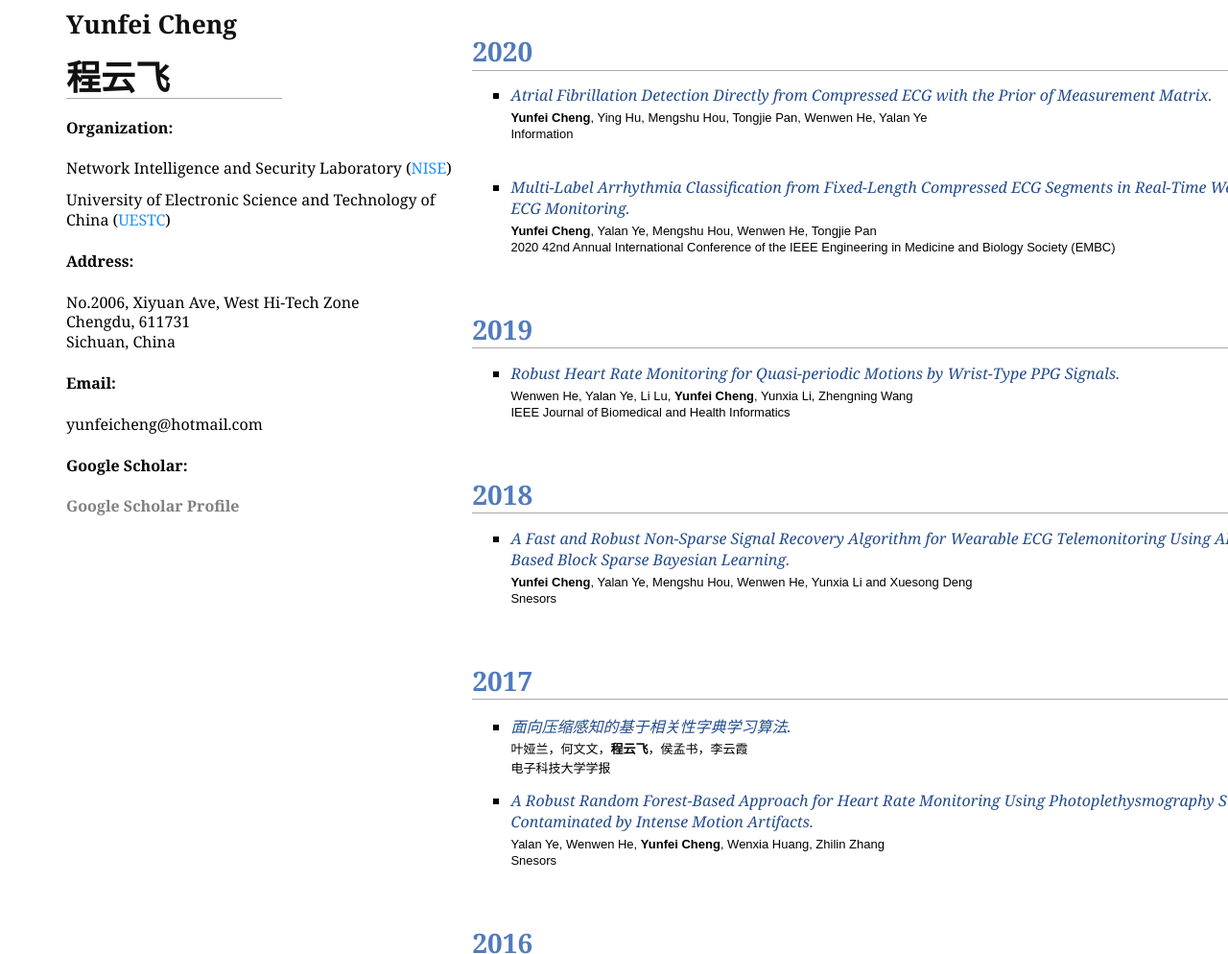
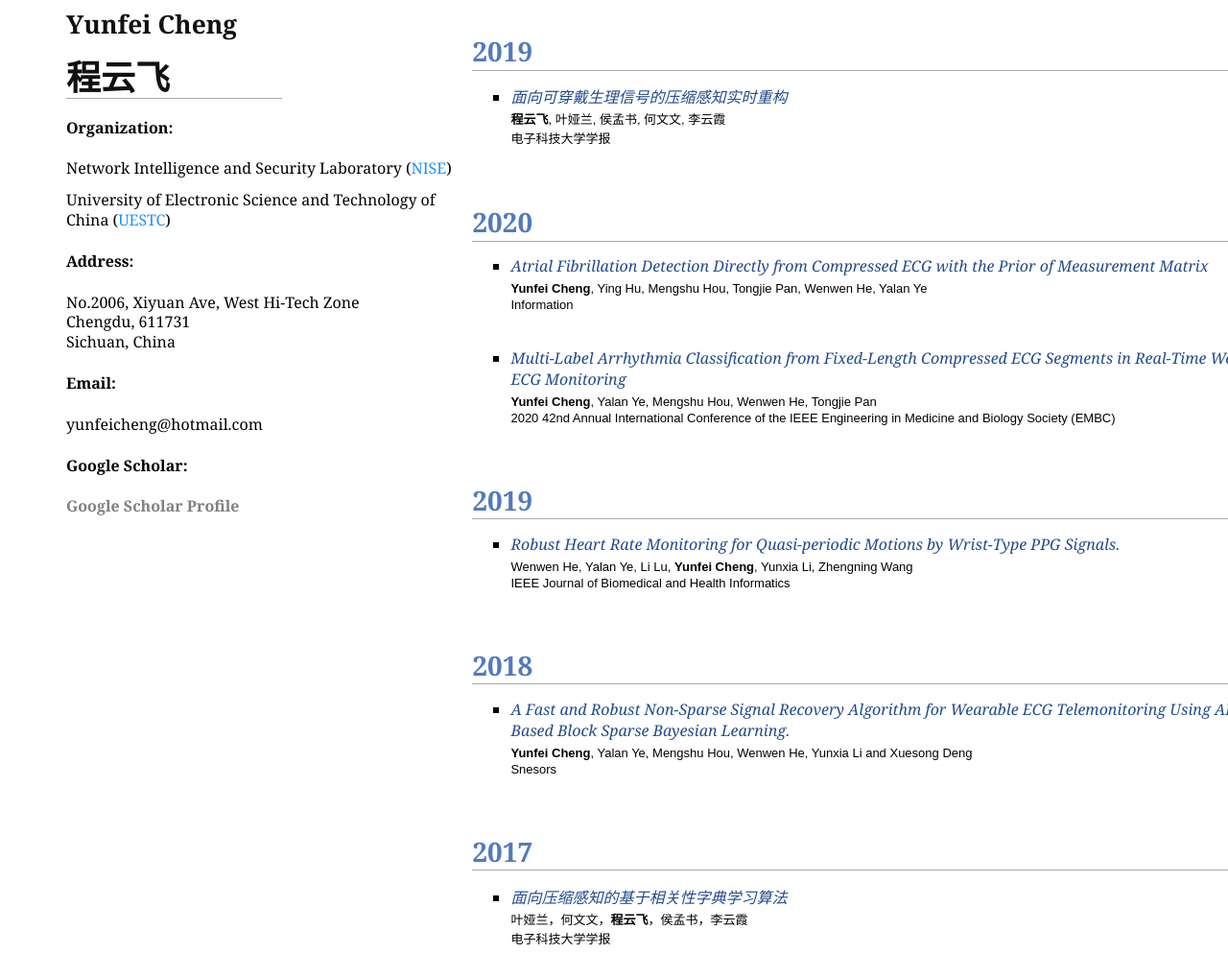
Before and after one commit to yunfei-cheng/yunfei-cheng.github.io, a plain HTML site: page index.html in a window 1280 px wide. Shown: the part 352-1346 px from the top of the page at 96% size. Drawn offline with Linux system fonts and the light colour scheme.

Commit message:
Update index.html

```diff
--- a/index.html
+++ b/index.html
@@ -61,11 +61,27 @@ onload = function(){
               <br>
               <a  name="Publications">&nbsp; </a>
               <h2><strong><font style="font-size: 15pt;">Publications</font></strong></h2>
+	     <h2><strong>2019</strong></h2>
+              <ul>
+                  <li>
+                      <em>
+                          <a href="http://www.juestc.uestc.edu.cn/cn/article/doi/10.12178/1001-0548.2020268" <font size="4" face="Arial">面向可穿戴生理信号的压缩感知实时重构</font></a>
+                      </em>
+                      <br>
+                      <font size="2" face="Arial">
+                          <b>程云飞</b>, 叶娅兰, 侯孟书, 何文文, 李云霞
+                          <br>
+                          电子科技大学学报
+                          <br>
+                      </font>
+                  </li>
+                  <br>
+              </ul>
               <h2><strong>2020</strong></h2>
 	      <ul>
                   <li>
                       <em>
-                          <a href="https://www.mdpi.com/2078-2489/11/9/436" <font size="4" face="Arial">Atrial Fibrillation Detection Directly from Compressed ECG with the Prior of Measurement Matrix.</font></a>
+                          <a href="https://www.mdpi.com/2078-2489/11/9/436" <font size="4" face="Arial">Atrial Fibrillation Detection Directly from Compressed ECG with the Prior of Measurement Matrix</font></a>
                       </em>
                       <br>
                       <font size="2" face="Arial">
@@ -80,7 +96,7 @@ onload = function(){
               <ul>
                   <li>
                       <em>
-                          <a href="https://ieeexplore.ieee.org/abstract/document/9176188" <font size="4" face="Arial">Multi-Label Arrhythmia Classification from Fixed-Length Compressed ECG Segments in Real-Time Wearable ECG Monitoring.</font></a>
+                          <a href="https://ieeexplore.ieee.org/abstract/document/9176188" <font size="4" face="Arial">Multi-Label Arrhythmia Classification from Fixed-Length Compressed ECG Segments in Real-Time Wearable ECG Monitoring</font></a>
                       </em>
                       <br>
                       <font size="2" face="Arial">
@@ -128,7 +144,7 @@ onload = function(){
               <ul>
                   <li>
                       <em>
-                          <a href="http://www.juestc.uestc.edu.cn/cn/article/doi/10.3969/j.issn.1001-0548.2017.05.011" <font size="4" face="Arial">面向压缩感知的基于相关性字典学习算法.</font></a>
+                          <a href="http://www.juestc.uestc.edu.cn/cn/article/doi/10.3969/j.issn.1001-0548.2017.05.011" <font size="4" face="Arial">面向压缩感知的基于相关性字典学习算法</font></a>
                       </em>
                       <br>
                       <font size="2" face="Arial">
@@ -140,7 +156,7 @@ onload = function(){
                   </li>
                   <li>
                       <em>
-                          <a href="https://www.mdpi.com/1424-8220/17/2/385" <font size="4" face="Arial">A Robust Random Forest-Based Approach for Heart Rate Monitoring Using Photoplethysmography Signal Contaminated by Intense Motion Artifacts.</font></a>
+                          <a href="https://www.mdpi.com/1424-8220/17/2/385" <font size="4" face="Arial">A Robust Random Forest-Based Approach for Heart Rate Monitoring Using Photoplethysmography Signal Contaminated by Intense Motion Artifacts</font></a>
                       </em>
                       <br>
                       <font size="2" face="Arial">
@@ -156,7 +172,7 @@ onload = function(){
               <ul>
                   <li>
                       <em>
-                          <a href="https://ieeexplore.ieee.org/abstract/document/7529221" <font size="4" face="Arial">Combining Nonlinear Adaptive Filtering and Signal Decomposition for Motion Artifact Removal in Wearable Photoplethysmography.</font></a>
+                          <a href="https://ieeexplore.ieee.org/abstract/document/7529221" <font size="4" face="Arial">Combining Nonlinear Adaptive Filtering and Signal Decomposition for Motion Artifact Removal in Wearable Photoplethysmography</font></a>
                       </em>
                       <br>
                       <font size="2" face="Arial">
```
